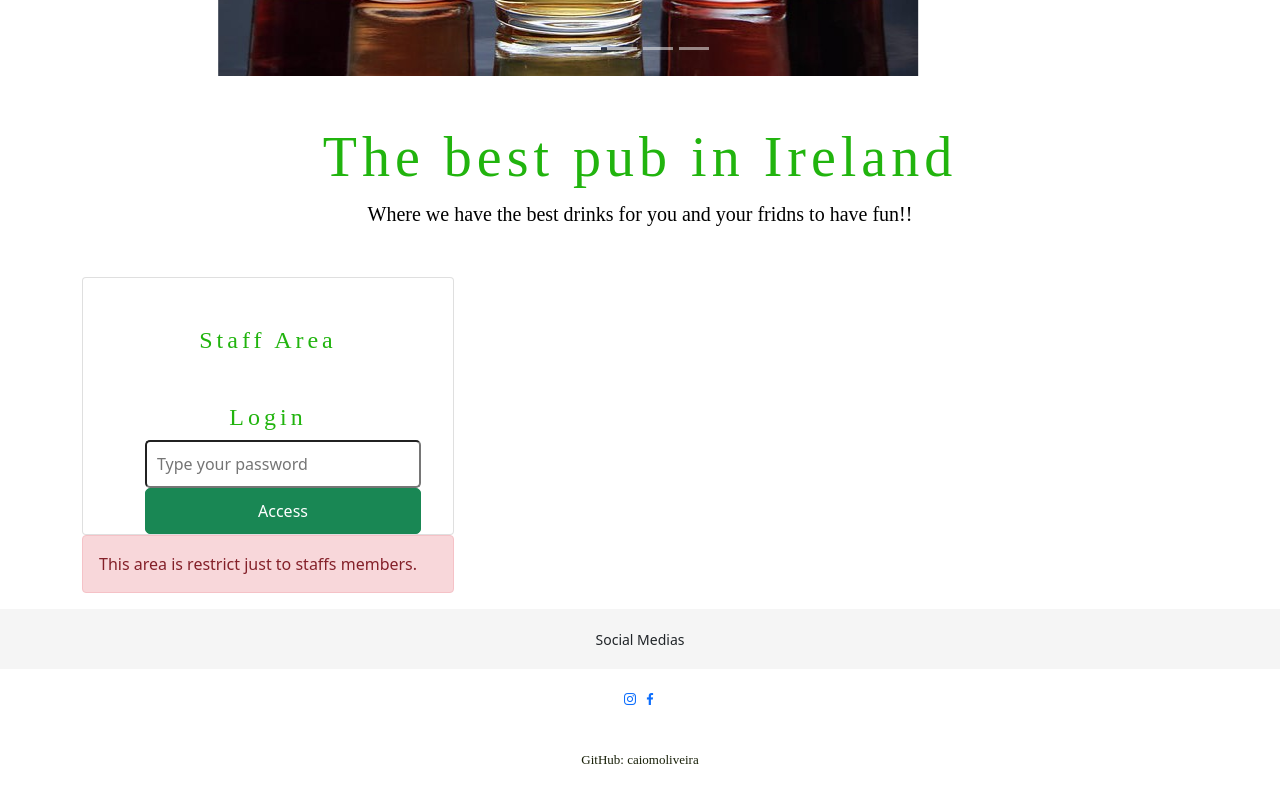
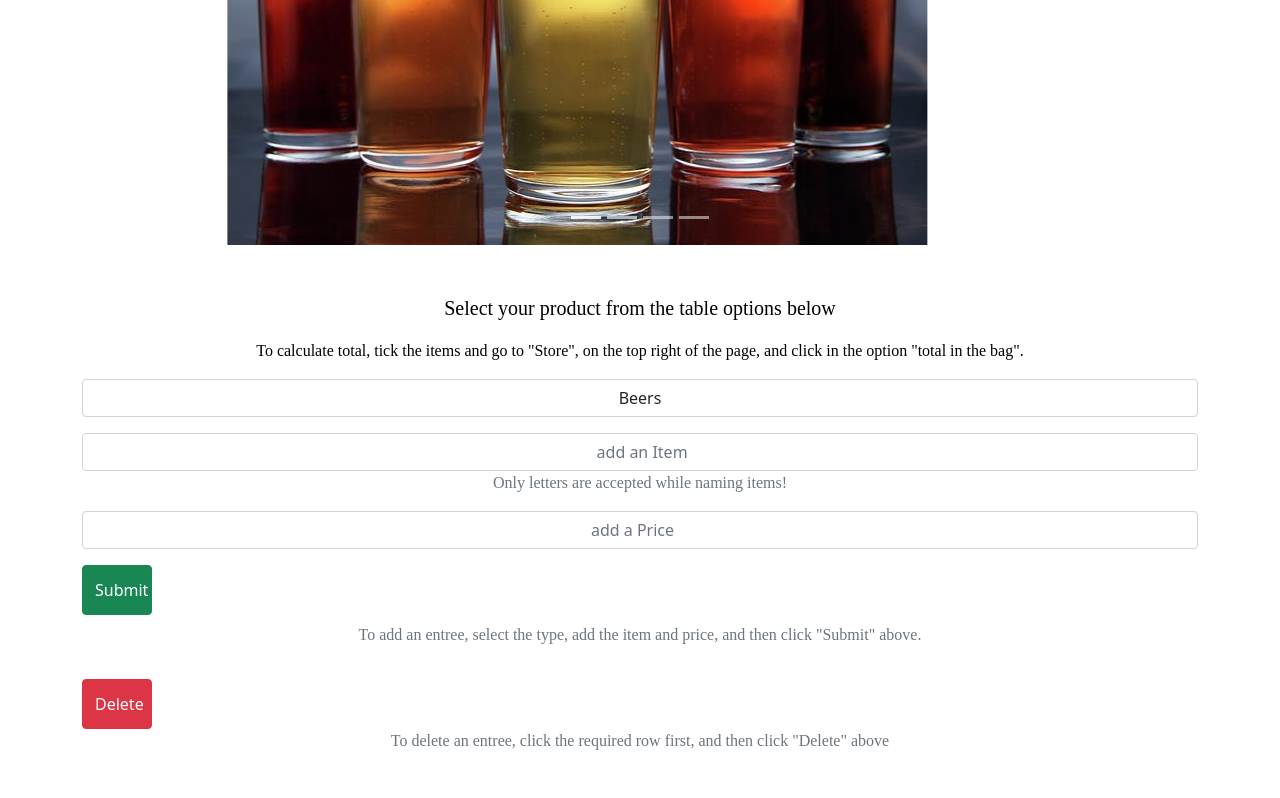
Before and after one commit to caiomoliveira/ssp-CA3, a website: page views/index.html in a window 1280 px wide. Shown: the part 580-1378 px from the top of the page. Drawn offline with nearby package versions, Linux system fonts and the light colour scheme; no server answers.

Commit message:
final commit

```diff
--- a/views/css/caiomenu.css
+++ b/views/css/caiomenu.css
@@ -17,6 +17,15 @@ height: 60px;
 line-height: 60px; /* Vertically center the text there */
 background-color: #f5f5f5;
 }
+
+button {
+    display: flex;
+    justify-content: center;
+    align-items: center;
+    height: 50px;
+    width: 70px;
+}
+
 
 table, th, td {
     border-collapse: collapse;
@@ -75,7 +84,6 @@ p{
     font-family: "Times New Roman", Times, serif;
     color: black;
     text-align: center;
-    font-size: 2.5rem;
 }
 
 .about__container {
--- a/views/index.html
+++ b/views/index.html
@@ -24,7 +24,15 @@
                 <a class="navbar-brand" href="#">Caio Machado de Oliveira</a>
             </div>
         </nav>
+        <div class="container">
+            <div class="row>"
+                <div class="text-center mt-5">
+                    <h1>The best pub in Ireland</h1>
+                    <p class="lead">Where we have the best drinks for you and your fridns to have fun!!</p>
+                </div>
+        </div>
         <!-- Carousel -->
+        <div class="container">
             <div id="demo" class="carousel slide" data-bs-ride="carousel">
 
                 <!-- Indicators/dots -->
@@ -51,16 +59,56 @@
                 </div>
                 </div>
             </div>
+        </div>
         <!----end of carousel----->
+        <!--Adding and excluding data-->
+        <div class="container">
+            <div class="text-center mt-5">
+            <!-- user information -->
+            <p class=" lead">Select your product from the table options below</p>
+                <p>To calculate total, tick the items and go to "Store", on the top right of the page, and click in the
+                    option "total in the bag".</p>
+            </div>
+            <!-- selection from form -->
+            <form id="form" enctype="application/json" action="/post/json" method="post">
+                <div class="form-group">
+                    <select class="form-control text-center " name="sec_n">
+                        <option value="0">Beers</option>
+                        <option value="1">Gins</option>
+                        <option value="2">Vodkas</option>
+                        <option value="3">Whiskeys</option>
+                        <option value="4">Soft Drinks</option>
+                    </select>
+                    <!-- item input from from, required and has to be text-->
+                    <div id="error"></div>
+                        <input class="form-control text-center mt-3" id="item" type="text" pattern="[A-Za-z]{1,50}" name="item"
+                        placeholder=" add an Item">
+                            <p class="text-muted text-center">Only letters are accepted while naming items!</p>
+                        <!-- price input from form, required and has to be numeric -->
+                        <input class="form-control text-center mt-3" id="price" type="number" name="price"
+                        placeholder="add a Price" required>
+                        <!-- submit button, and user informative text -->
+                        <div class="d-grid gap-2">
+                            <button type="submit" class="btn btn-success btn-block mt-3 "
+                                onclick="submited()">Submit</button>
+                                <p class="text-muted text-center">To add an entree, select the type, add the item and price,
+                                and then click "Submit" above.</p>
+                        </div>
+                </div>
+                        <button id="delete" class="btn btn-danger btn-block mt-3" onclick="deleting()">Delete</button>
+                        <p class="text-muted text-center">To delete an entree, click the required row first, and then click "Delete" above</p>
+                </form>
+                <div id="results" class="col-lg-8 mb-5 order-2"></div>
+                <div id="menu" class="col-lg-4 mb-5 order-1"></div>
+        </div>
+            <div id="results" class="col-lg-12 mb-5"></div>
+            <div class="d-grid gap-2"></div>
+                <!-- delete button -->
+
+        </div>
         <!-- Page content-->
-        <div class="container">
-            <div class="row>"
-                <div class="text-center mt-5">
-                    <h1>The best pub in Ireland</h1>
-                    <p class="lead">Where we have the best drinks for you and your fridns to have fun!!</p>
-                </div>
-                    <div id="results" class="col-lg-8 mb-5 order-2"></div>
-                        <div id="menu" class="col-lg-4 mb-5 order-1">
+
+
                             <!------------ form ----------->
                             <form class="form" action="page2.html">
                                 <div class="card">
--- a/views/js/scripts.js
+++ b/views/js/scripts.js
@@ -5,3 +5,49 @@
 */
 // This file is intentionally blank
 // Use this file to add JavaScript to your project
+
+// variables to store the user input
+const item = document.getElementById('item')
+const price = document.getElementById('price')
+const form = document.getElementById('form')
+const errorElement = document.getElementById('error')
+
+// checking if there is any input on submit and then display some message
+form.addEventListener('submit', (e) => {
+  let messages = []
+      if (item.value === '' || item.value == null) {
+        messages.push('Item is required')
+      }
+
+  // checking the price if there are less then 20 char and then will display some message
+  if (price.value.length >= 20) {
+    messages.push('Price must be less than 20 characters')
+  }
+
+  // this is used for preventing the form from submmiting
+  // sends the error to the variable created and join all by a coma, so we have it organized
+  if (messages.length > 0) {
+    e.preventDefault()
+    errorElement.innerText = messages.join(', ')
+  }
+})
+
+// deletion function
+function deleting() {
+
+  alert("Deleting succeed!");
+
+}
+
+// submition function
+function submited() {
+
+  alert("Submiting succeed!");
+
+}
+
+function total() {
+
+  alert("Total");
+
+}
```
Lines whose indentation alone changed are shown as unchanged.
